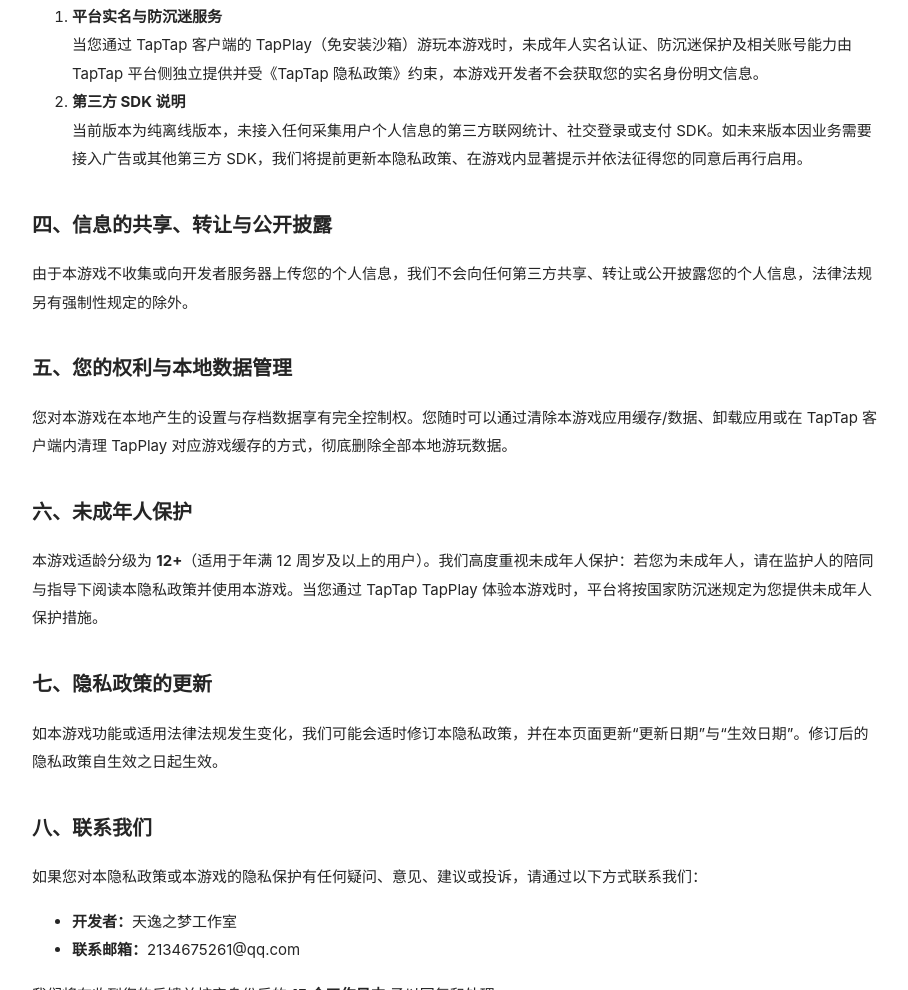
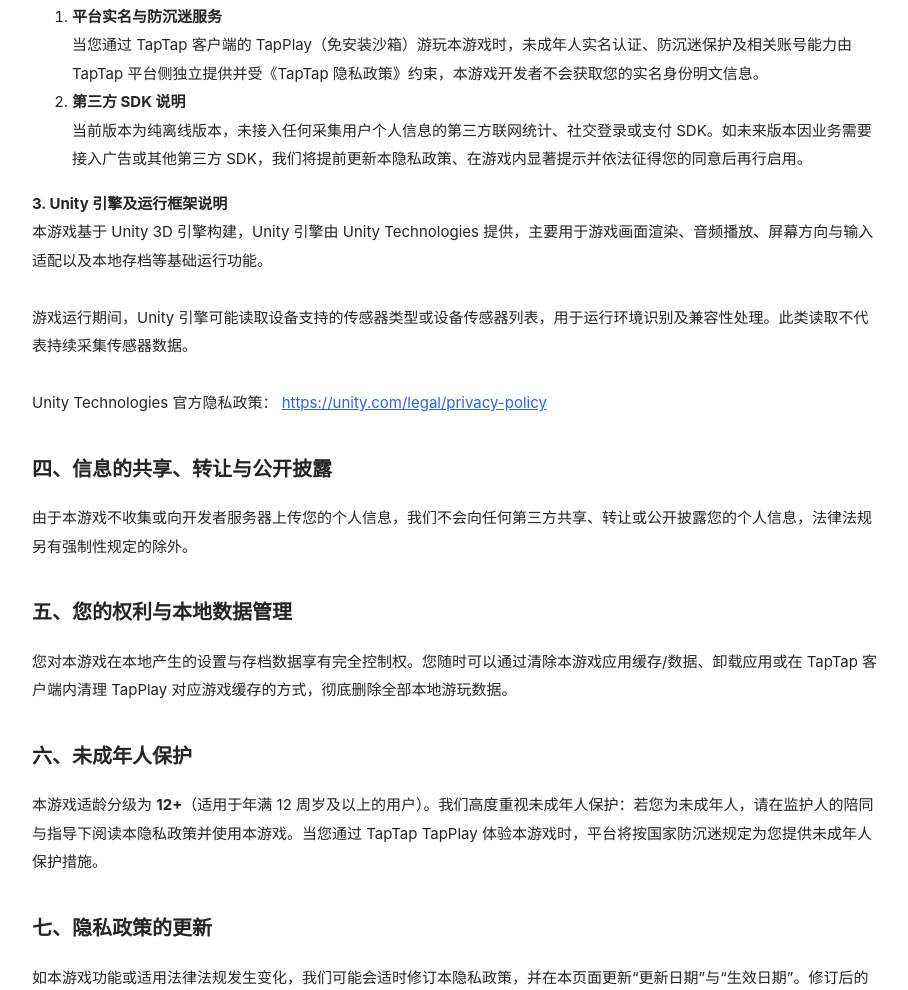
Before and after one commit to tji62590-netizen/lonl-privacy-policy, a plain HTML site: page index.html in a window 1280 px wide. Shown: the part 941-1931 px from the top of the page, without its empty margins (183-1091 px from the left). Drawn offline with Linux system fonts and the light colour scheme.

Commit message:
更新 index.html

```diff
--- a/index.html
+++ b/index.html
@@ -62,6 +62,14 @@ footer {
 <li><strong>第三方 SDK 说明</strong><br>
 当前版本为纯离线版本，未接入任何采集用户个人信息的第三方联网统计、社交登录或支付 SDK。如未来版本因业务需要接入广告或其他第三方 SDK，我们将提前更新本隐私政策、在游戏内显著提示并依法征得您的同意后再行启用。</li>
 </ol>
+<p>
+<strong>3. Unity 引擎及运行框架说明</strong><br>
+本游戏基于 Unity 3D 引擎构建，Unity 引擎由 Unity Technologies 提供，主要用于游戏画面渲染、音频播放、屏幕方向与输入适配以及本地存档等基础运行功能。<br><br>
+游戏运行期间，Unity 引擎可能读取设备支持的传感器类型或设备传感器列表，用于运行环境识别及兼容性处理。此类读取不代表持续采集传感器数据。<br><br>
+Unity Technologies 官方隐私政策：
+<a href="https://unity.com/legal/privacy-policy" target="_blank">https://unity.com/legal/privacy-policy</a>
+</p>
+
 
 <h2>四、信息的共享、转让与公开披露</h2>
 <p>由于本游戏不收集或向开发者服务器上传您的个人信息，我们不会向任何第三方共享、转让或公开披露您的个人信息，法律法规另有强制性规定的除外。</p>
```
